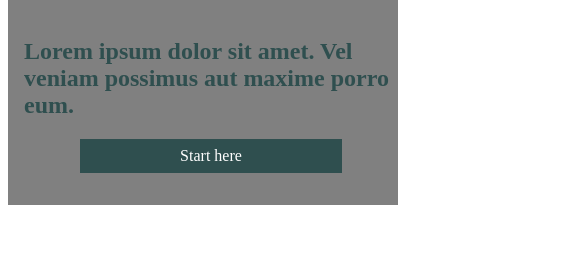
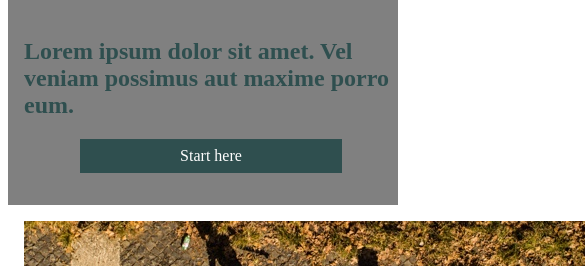
Before and after one commit to piqueen314/ColmarAcademy, a plain HTML site: page index.html in a window 390 px wide. Shown: the part 515-781 px from the top of the page, 585 px wide, since content can reach past the window. Drawn offline with Linux system fonts and the light colour scheme.

Commit message:
fix more resposive design issues

```diff
--- a/index.html
+++ b/index.html
@@ -82,7 +82,7 @@
     </div>
   </div>
   <!--About Us Banner mobile-->
-  <div class="mobile"></div>
+  <div class="mobile3">
     <div class="aboutus">
       <div class="aboutus-right">
 
@@ -116,7 +116,7 @@
       </div>
     </div>
   </div>
-  <!--Courses section-->
+  <!--Courses section desktop-->
   <div class="courses-container desktop">
     <h1 class="courses-title">Start learning</h1>
     <div class="courses">
--- a/resources/css/style.css
+++ b/resources/css/style.css
@@ -154,14 +154,14 @@ a:active { text-decoration: none; }
 .guest{
      background-color: grey;
  }
-.mobile{
+.mobile3{
      display: none;
  }
  @media only screen and (max-width: 760px) {
      .desktop{
          display: none;
      }
-     .mobile{
+     .mobile3{
         display: flex;
         background-color: white;
         flex-wrap: wrap;
@@ -225,7 +225,7 @@ a:active { text-decoration: none; }
  .classlist{
      padding-bottom: 24px;
  }
- .mobile{
+ .mobile2{
     display: none;
 }
  @media only screen and (max-width: 760px) {
@@ -233,6 +233,7 @@ a:active { text-decoration: none; }
         display: none;
     }
     .mobile2{
+        display: contents;
         height: fit-content;
     }
      .courses-container{
```
